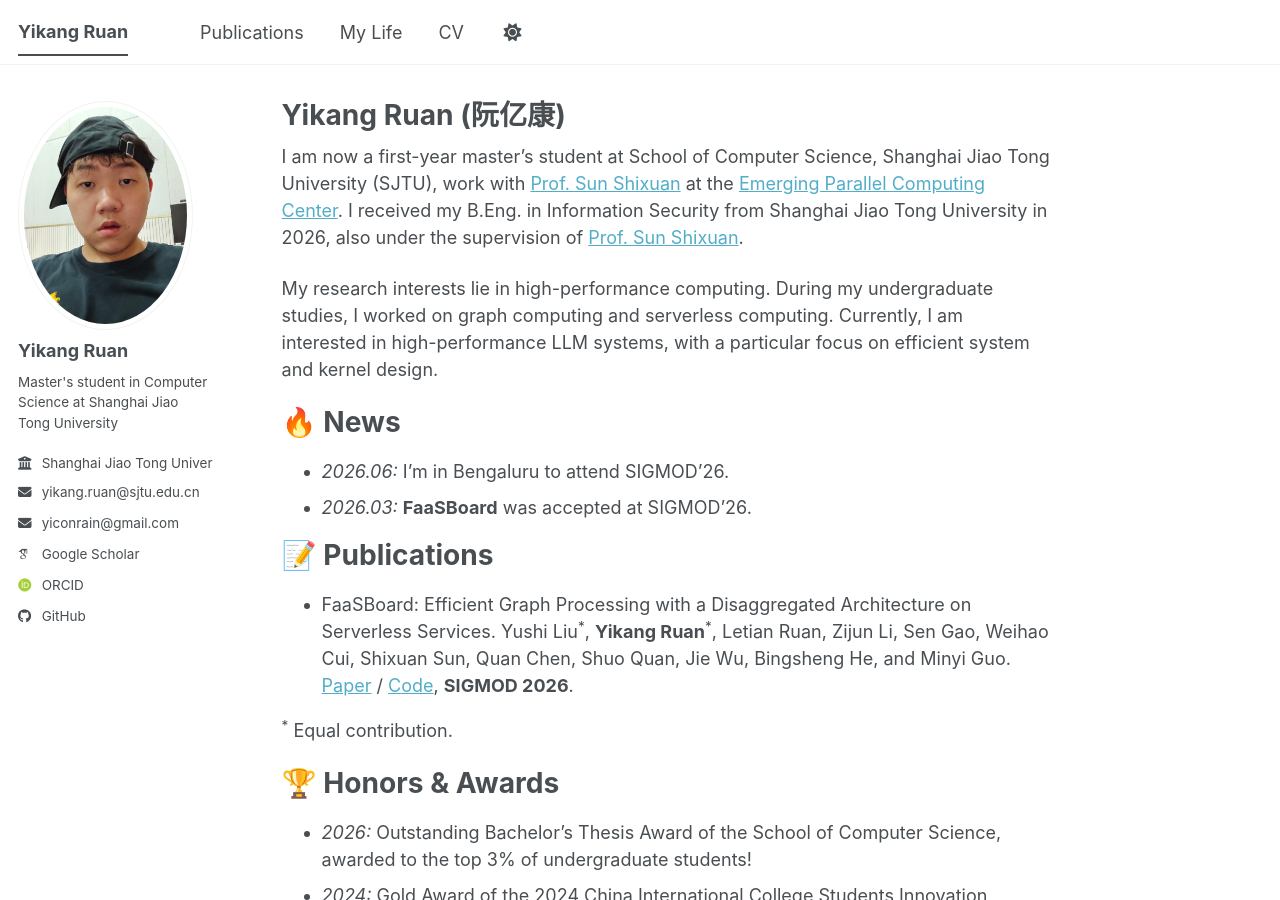
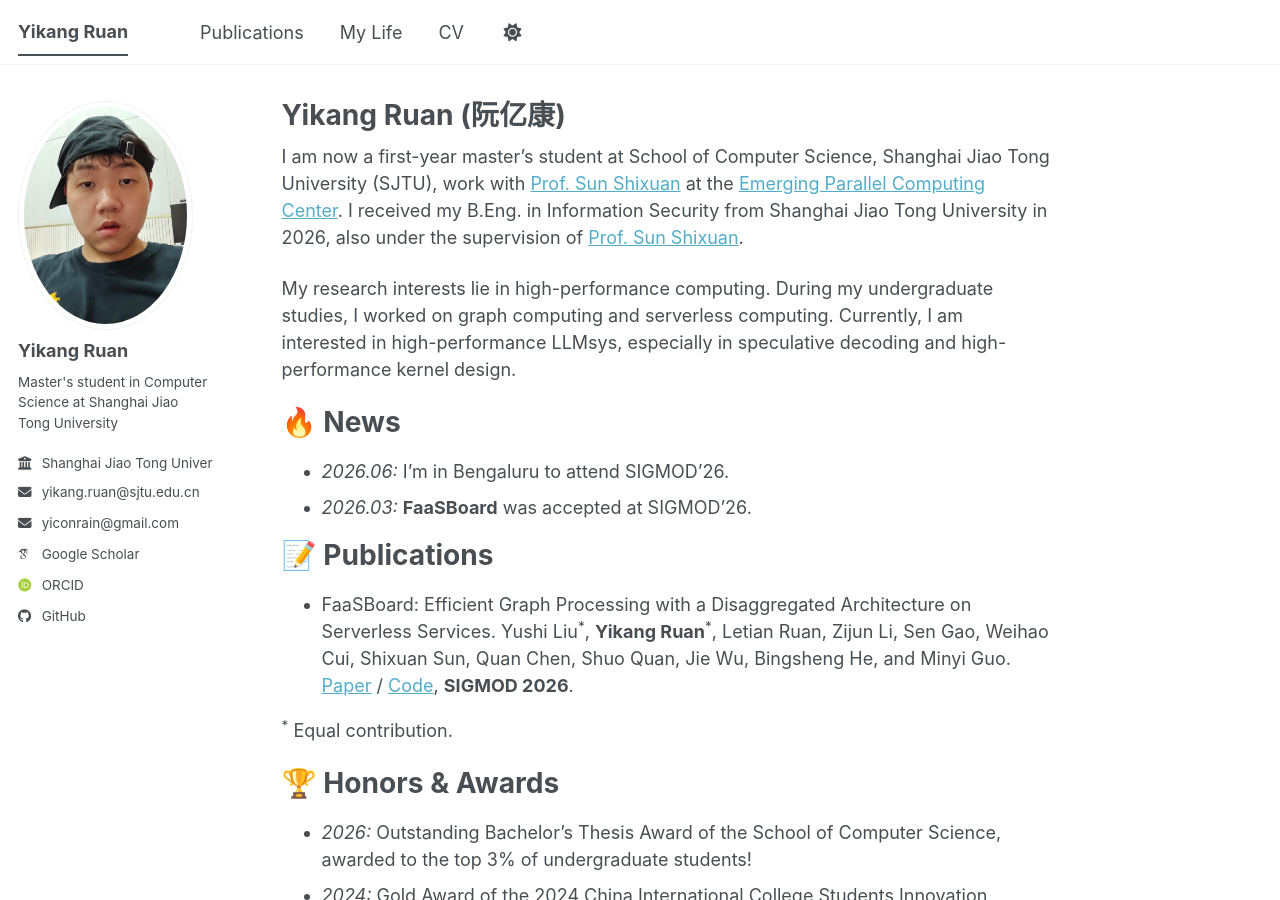
Before and after one commit to YiconRain/YiconRain.github.io, a Jekyll site: the page built from _pages/about.md, in a window 1280 px wide and 900 px high. Built offline with Jekyll 4.4.1, drawn with Linux system fonts in a browser that asks for light colours; some web fonts are replaced; a script bundle is joined from its source files by our own code; library files that are not in the unit come from our copies.

Commit message:
update homepage

```diff
--- a/_pages/about.md
+++ b/_pages/about.md
@@ -9,7 +9,7 @@ redirect_from:
 
 I am now a first-year master's student  at School of Computer Science, Shanghai Jiao Tong University (SJTU), work with [Prof. Sun Shixuan](https://shixuansun.github.io/) at the [Emerging Parallel Computing Center](http://epcc.sjtu.edu.cn/). I received my B.Eng. in Information Security from Shanghai Jiao Tong University in 2026, also under the supervision of [Prof. Sun Shixuan](https://shixuansun.github.io/).
 
-My research interests lie in high-performance computing. During my undergraduate studies, I worked on graph computing and serverless computing. Currently, I am interested in high-performance LLM systems, with a particular focus on efficient system and kernel design.
+My research interests lie in high-performance computing. During my undergraduate studies, I worked on graph computing and serverless computing. Currently, I am interested in high-performance LLMsys, especially in speculative decoding and high-performance kernel design.
 
 🔥 News
 ======
```
